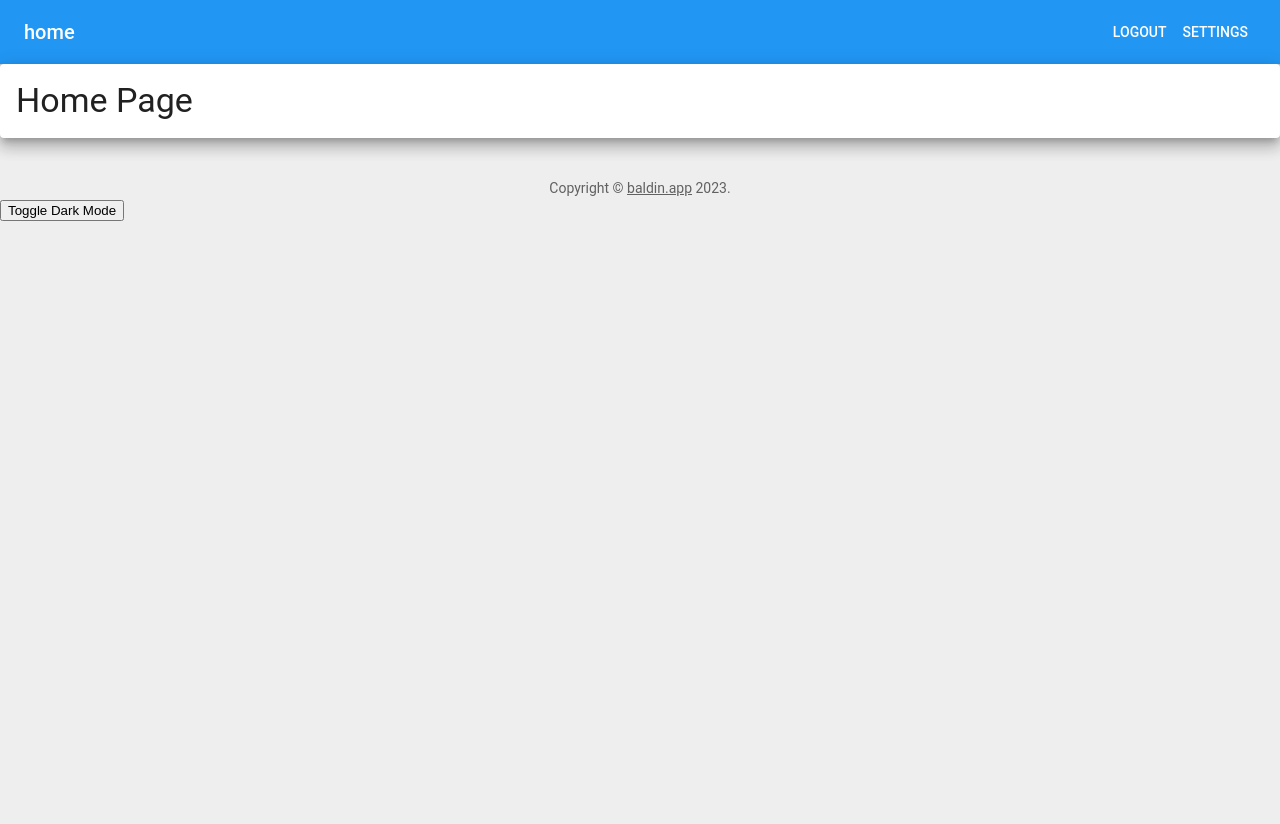
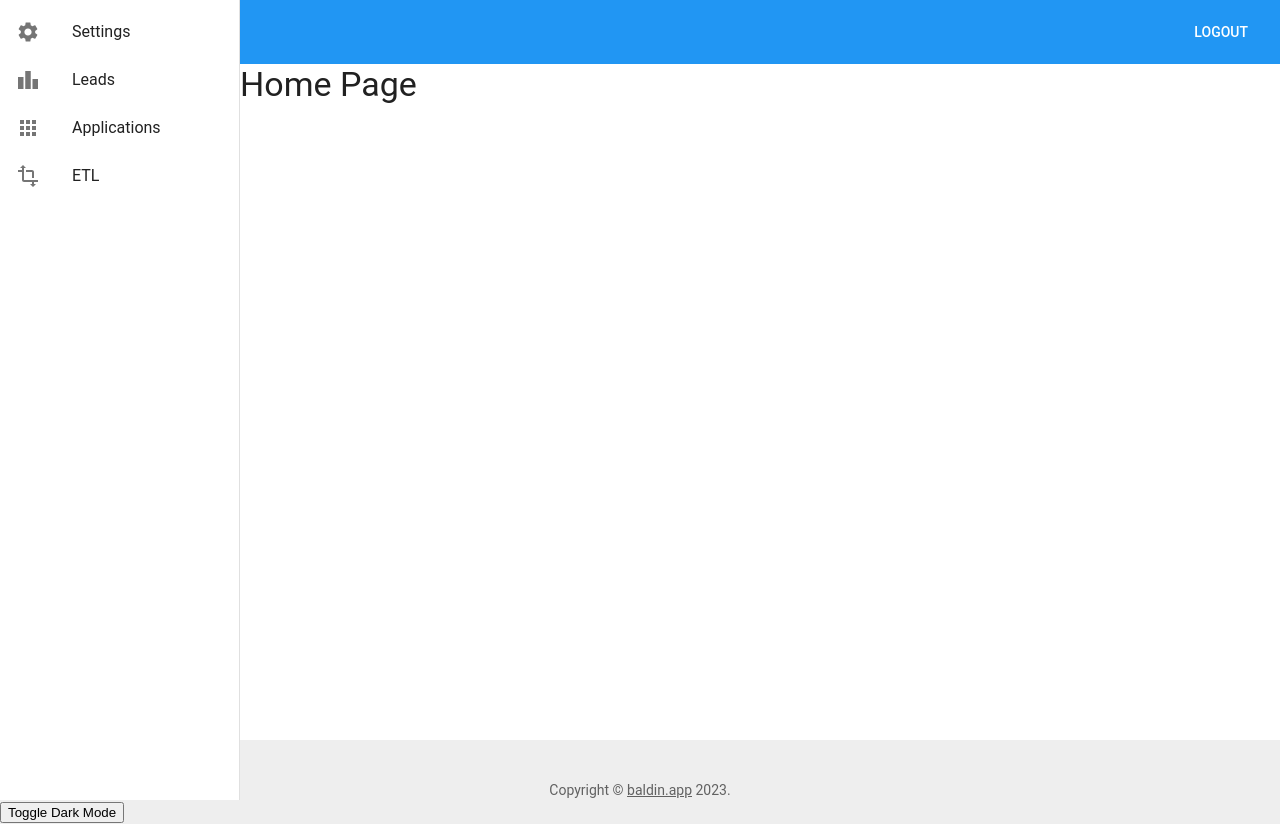
Before and after one commit to danphenderson/baldin, a React (Create React App) app in the folder frontend/: page / in a window 1280 px wide. Before the commit the page ends 800 px from the top, so only its background shows below. Built offline with nearby package versions, Linux system fonts and the light colour scheme; no server answers; sample sign-in values are in the browser's storage; the HTML template or start-up script is replaced by a standard one.

Commit message:
Setup initial routes and created a navigator

```diff
--- a/frontend/src/component/common/header.tsx
+++ b/frontend/src/component/common/header.tsx
@@ -22,16 +22,13 @@ const Header: React.FC<HeaderProps> = ({ title }) => {
   const getDefaultTitle = () => {
     // Logic to derive a title from the location
     // For example, you might want to format the pathname or use a mapping
-    return location.pathname.substring(1) || 'home'; // Customize as needed
+    return location.pathname.substring(1) || 'Home'; // Customize as needed
   };
 
   const handleLogout = () => {
     setToken(null);
+    navigate('/login');
   };
-
-  const handleSettings = () => {
-    navigate('/settings');
-  }
 
   return (
     <Box sx={{ flexGrow: 1 }}>
@@ -41,7 +38,6 @@ const Header: React.FC<HeaderProps> = ({ title }) => {
               {title || getDefaultTitle()}
           </Typography>
           {token && <Button color="inherit" onClick={handleLogout}>Logout</Button>}
-          {token && <Button color="inherit" onClick={handleSettings}>Settings</Button>}
         </Toolbar>
       </AppBar>
     </Box>
--- /dev/null
+++ b/frontend/src/component/common/navigator.tsx
@@ -0,0 +1,42 @@
+import React from 'react';
+import { useNavigate } from 'react-router-dom';
+import { List, ListItem, IconButton, ListItemIcon, ListItemText } from '@mui/material';
+import SettingsIcon from '@mui/icons-material/Settings';
+import LeadsIcon from '@mui/icons-material/Leaderboard'; // Placeholder icon
+import ApplicationsIcon from '@mui/icons-material/Apps'; // Placeholder icon
+import EtlIcon from '@mui/icons-material/Transform'; // Placeholder icon
+
+const Navigator: React.FC = () => {
+  const navigate = useNavigate();
+
+  return (
+    <List>
+      <ListItem button onClick={() => navigate('/settings')}>
+        <ListItemIcon>
+          <SettingsIcon />
+        </ListItemIcon>
+        <ListItemText primary="Settings" />
+      </ListItem>
+      <ListItem button onClick={() => navigate('/leads')}>
+        <ListItemIcon>
+          <LeadsIcon />
+        </ListItemIcon>
+        <ListItemText primary="Leads" />
+      </ListItem>
+      <ListItem button onClick={() => navigate('/applications')}>
+        <ListItemIcon>
+          <ApplicationsIcon />
+        </ListItemIcon>
+        <ListItemText primary="Applications" />
+      </ListItem>
+      <ListItem button onClick={() => navigate('/etl')}>
+        <ListItemIcon>
+          <EtlIcon />
+        </ListItemIcon>
+        <ListItemText primary="ETL" />
+      </ListItem>
+    </List>
+  );
+};
+
+export default Navigator;
--- a/frontend/src/layout/home-layout.tsx
+++ b/frontend/src/layout/home-layout.tsx
@@ -1,19 +1,40 @@
-// src/layout/MainLayout.tsx
 import React from 'react';
 import { Outlet } from 'react-router-dom';
 import Paper from '@mui/material/Paper';
+import Drawer from '@mui/material/Drawer';
 import Header from '../component/common/header';
 import Footer from '../component/common/footer';
+import Navigator from '../component/common/navigator';
+
+const drawerWidth = 240;
 
 const HomeLayout: React.FC = () => {
   return (
-    <>
-      <Header/>
-      <Paper elevation={10} sx={{ p: 2, margin: 'auto', flexGrow: 1 }}>
-        <Outlet /> {/* This will render the current route's component */}
-      </Paper>
+    <div style={{ display: 'flex', flexDirection: 'column', height: '100vh' }}>
+      <Header />
+      <div style={{ display: 'flex', flexGrow: 1, height: 'calc(100vh - 64px)' }}> {/* Adjust height based on Header and Footer */}
+        <Drawer
+          variant="permanent"
+          sx={{
+            width: drawerWidth,
+            flexShrink: 0,
+            '& .MuiDrawer-paper': {
+              width: drawerWidth,
+              boxSizing: 'border-box',
+              height: '100%',
+            },
+          }}
+        >
+          <Navigator />
+        </Drawer>
+        <main style={{ flexGrow: 1, overflow: 'auto' }}>
+          <Paper elevation={10} style={{ height: '100%', margin: 0, borderRadius: 0 }}>
+            <Outlet /> {/* This will render the current route's component */}
+          </Paper>
+        </main>
+      </div>
       <Footer title="Footer Content" />
-    </>
+    </div>
   );
 };
 
--- /dev/null
+++ b/frontend/src/pages/applications.tsx
@@ -0,0 +1,12 @@
+import React from 'react';
+import { Typography } from '@mui/material';
+
+const Applications: React.FC = () => {
+  return (
+    <>
+      <Typography variant='h4'>Applications Page</Typography>
+    </>
+  );
+}
+
+export default Applications;
--- /dev/null
+++ b/frontend/src/pages/etl.tsx
@@ -0,0 +1,12 @@
+import React from 'react';
+import { Typography } from '@mui/material';
+
+const ETL: React.FC = () => {
+  return (
+    <>
+      <Typography variant='h4'>ETL Page</Typography>
+    </>
+  );
+}
+
+export default ETL;
--- /dev/null
+++ b/frontend/src/pages/leads.tsx
@@ -0,0 +1,12 @@
+import React from 'react';
+import { Typography } from '@mui/material';
+
+const Leads: React.FC = () => {
+  return (
+    <>
+      <Typography variant='h4'>Leads Page</Typography>
+    </>
+  );
+}
+
+export default Leads;
--- a/frontend/src/routes/routes.tsx
+++ b/frontend/src/routes/routes.tsx
@@ -4,22 +4,28 @@ import UserRoute from './user-route';
 import App from '../pages/home';
 import Login from '../pages/login';
 import PublicLayout from '../layout/public-layout';
-import HomeLayout from '../layout/home-layout';
+import AppLayout from '../layout/home-layout';
 import Register from '../pages/register';
 import ErrorPage from '../pages/error-page';
 import Settings from '../pages/settings';
+import Leads from '../pages/leads';
+import Applications from '../pages/applications';
+import ETL from '../pages/etl';
 
 const AppRoutes: React.FC = () => {
   return (
     <Routes>
 
-        <Route element={<HomeLayout />}>
+        <Route element={<AppLayout />}>
             <Route path="/" element={<UserRoute />}>
                 <Route index element={<App />} />
                 <Route path="/settings" element={<Settings />} />
+                <Route path="/leads" element={<Leads />} />
+                <Route path="/applications" element={<Applications />} />
+                <Route path="/etl" element={<ETL />} />
                 {/* More user routes can be added here */}
             </Route>
-        </Route>a\
+        </Route>
 
         <Route element={<PublicLayout />}>
             <Route path="/login" element={<Login />} />
```
